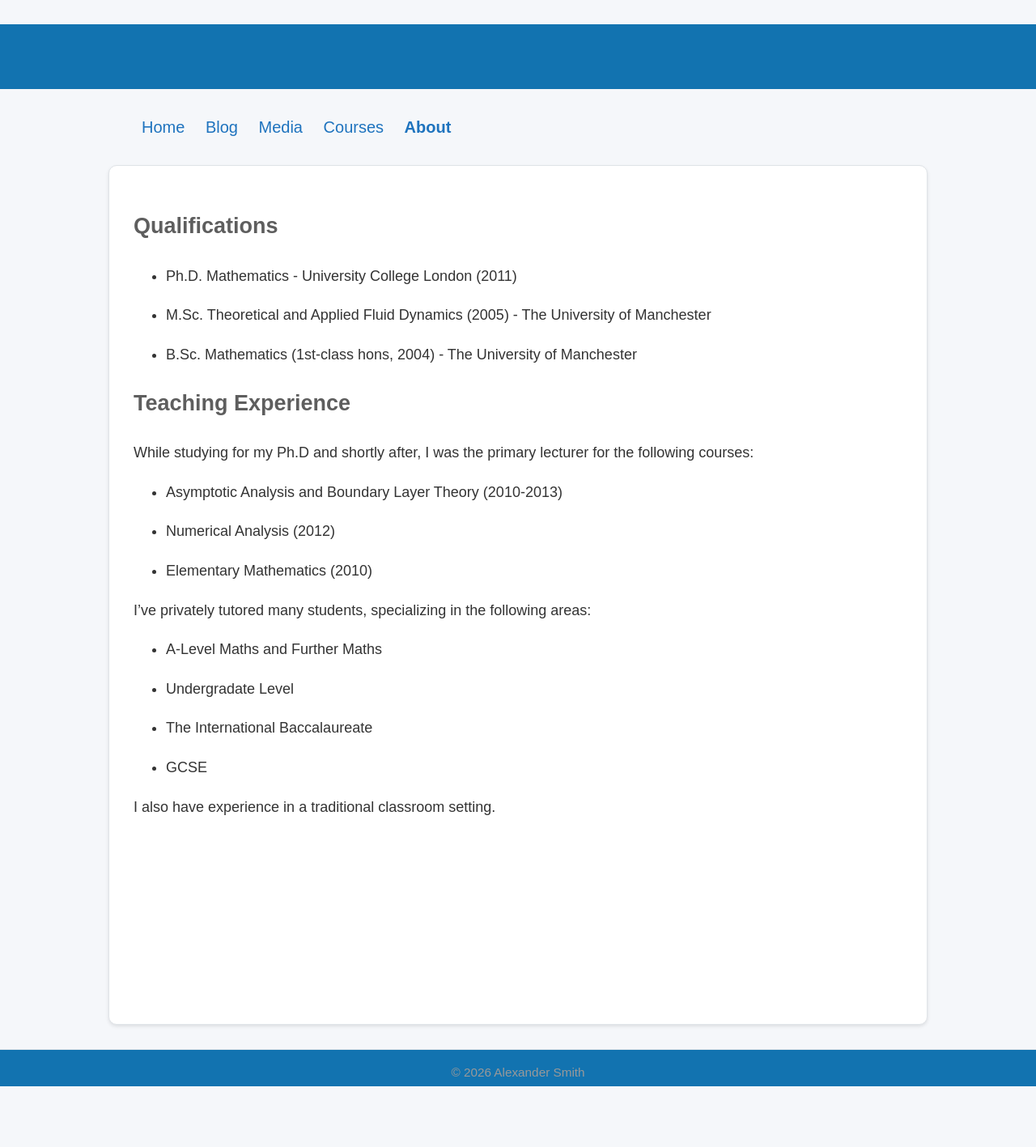
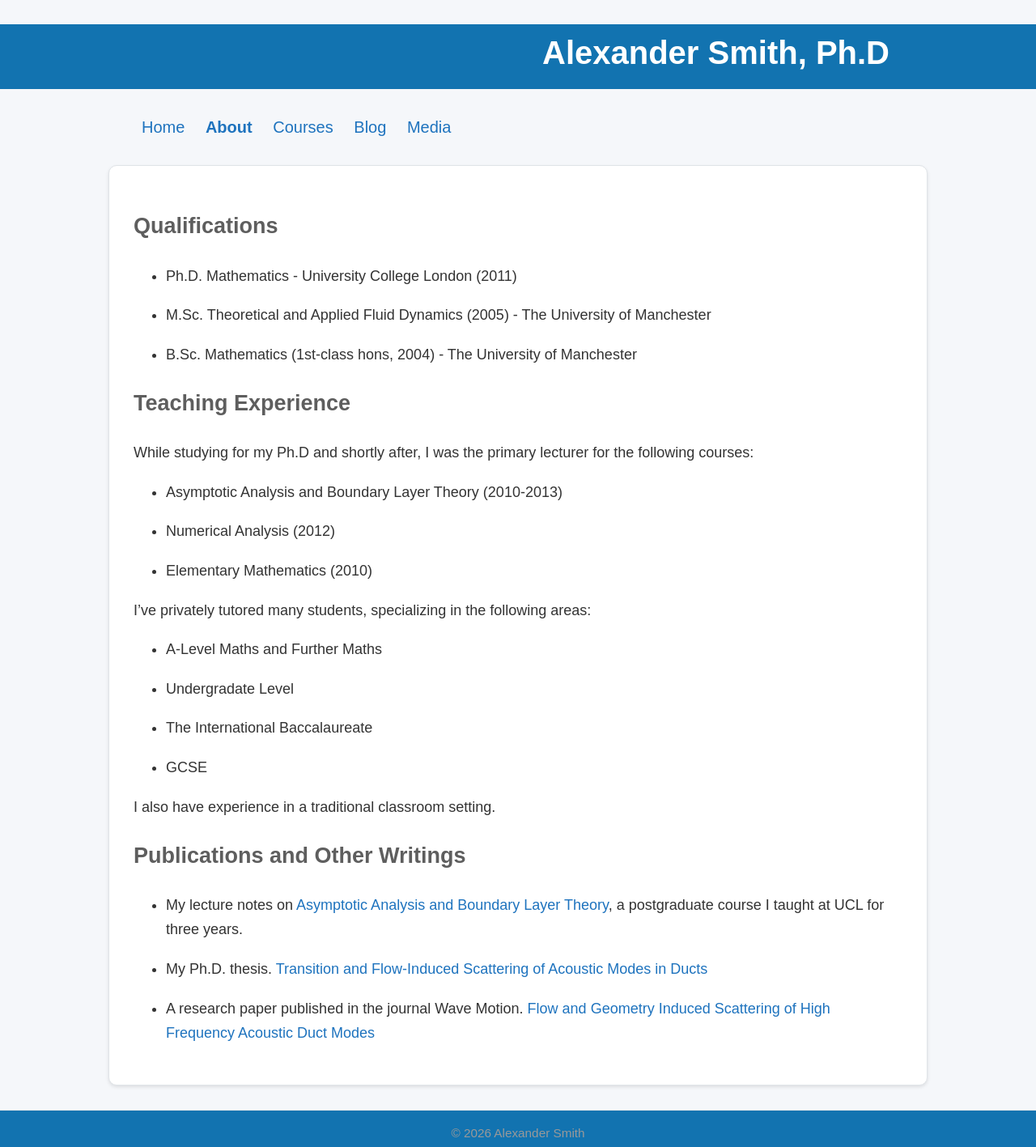
Before and after one commit to MathNinja/mathninja.github.io, a Jekyll site: the page built from about.md, in a window 1280 px wide. Shown: the whole page at 81% size. Built offline with Jekyll 4.4.1, drawn with Linux system fonts in a browser that asks for light colours; before the commit the page ends 1342 px from its top, so only the background shows below that.

Commit message:
Added header, some links to publications.

```diff
--- a/Gemfile
+++ b/Gemfile
@@ -10,6 +10,7 @@ source "https://rubygems.org"
 # gem "jekyll", "~> 4.3.3"
 # This is the default theme for new Jekyll sites. You may change this to anything you like.
 gem "minima", "~> 2.5"
+gem "webrick", "~> 1.8" # Required for `jekyll serve` on Ruby 3.0+ (WEBrick removed from stdlib)
 # If you want to use GitHub Pages, remove the "gem "jekyll"" above and
 # uncomment the line below. To upgrade, run `bundle update github-pages`.
 gem "github-pages", group: :jekyll_plugins
--- a/_config.yml
+++ b/_config.yml
@@ -18,10 +18,11 @@
 # You can create any custom variable you would like, and they will be accessible
 # in the templates via {{ site.myvariable }}.
 
-title: Alexander Smith, Ph.D.
+title: "Alexander Smith, Ph.D"
+header_name: "Alexander Smith, Ph.D"
 email:
 description: >- # this means to ignore newlines until "baseurl:"
-  Website of Alexander Smith Ph.D.
+  Website of Alexander Smith Ph.D
 baseurl: "" # the subpath of your site, e.g. /blog
 url: "https://mathninja.github.io" # the base hostname & protocol for your site, e.g. http://example.com
 twitter_username: ninja_maths
--- a/_layouts/default.html
+++ b/_layouts/default.html
@@ -22,10 +22,10 @@
   </head>
   <body>
   <header>
-  	<div class="container">
-  	<div class="circle"></div>
+  	<div class="container site-header__inner">
+  	  <span class="site-header__name">{{ site.header_name | default: site.title }}</span>
+  	  <div class="circle"></div>
     </div>
-
   </header>
     <div class="container">{% include navigation.html %}</div>
 
--- a/_sass/main.scss
+++ b/_sass/main.scss
@@ -46,14 +46,31 @@ h1 a {
 
 header{
    background-color: #1273B0;
-   height: 80px;
-   text-align: left;
+   min-height: 80px;
+   text-align: right;
 }
 
 header {
 	color: white;
 	font-weight: bold;
 	font-size: 45px;
+}
+
+.site-header__inner {
+	display: flex;
+	align-items: center;
+	flex-wrap: wrap;
+	justify-content: flex-end;
+	gap: 0.5rem 1rem;
+	padding-top: 0.75rem;
+	padding-bottom: 0.75rem;
+	box-sizing: border-box;
+}
+
+.site-header__name {
+	font-size: clamp(1.25rem, 3.5vw, 2.5rem);
+	line-height: 1.15;
+	text-align: right;
 }
 
 
--- a/about.md
+++ b/about.md
@@ -33,3 +33,12 @@ I've privately tutored many students, specializing in the following areas:
 * GCSE
 
 I also have experience in a traditional classroom setting.
+
+## Publications and Other Writings
+
+* My lecture notes on [Asymptotic Analysis and Boundary Layer Theory](/assets/pfd/Asymptotic_Methods_And_Boundadry_Layer_Theory_All.pdf), a postgraduate course I taught at UCL for three years.
+
+* My Ph.D. thesis. [Transition and Flow-Induced Scattering of Acoustic Modes in Ducts](/assets/pdf/Alexander_Smith_Thesis.pdf)
+
+* A research paper published in the journal Wave Motion. [Flow and Geometry Induced Scattering of High Frequency Acoustic
+Duct Modes](/assets/pdf/Flow_And_Geometry_Induced_Scattering.pdf)
```
Also changed, not shown: _data/navigation.yml (+5 -4 lines), courses.md (+0 -1 lines), Gemfile.lock, 2 other files.
